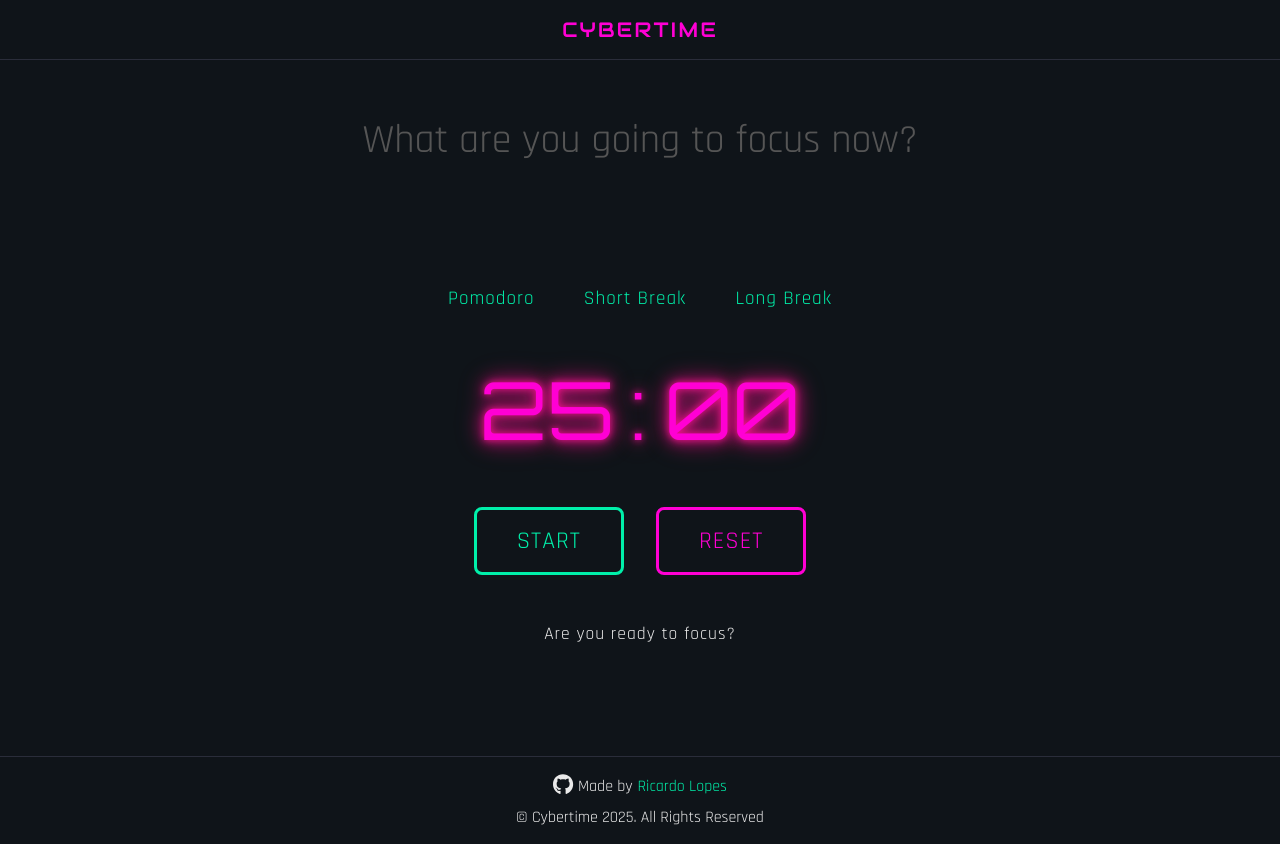
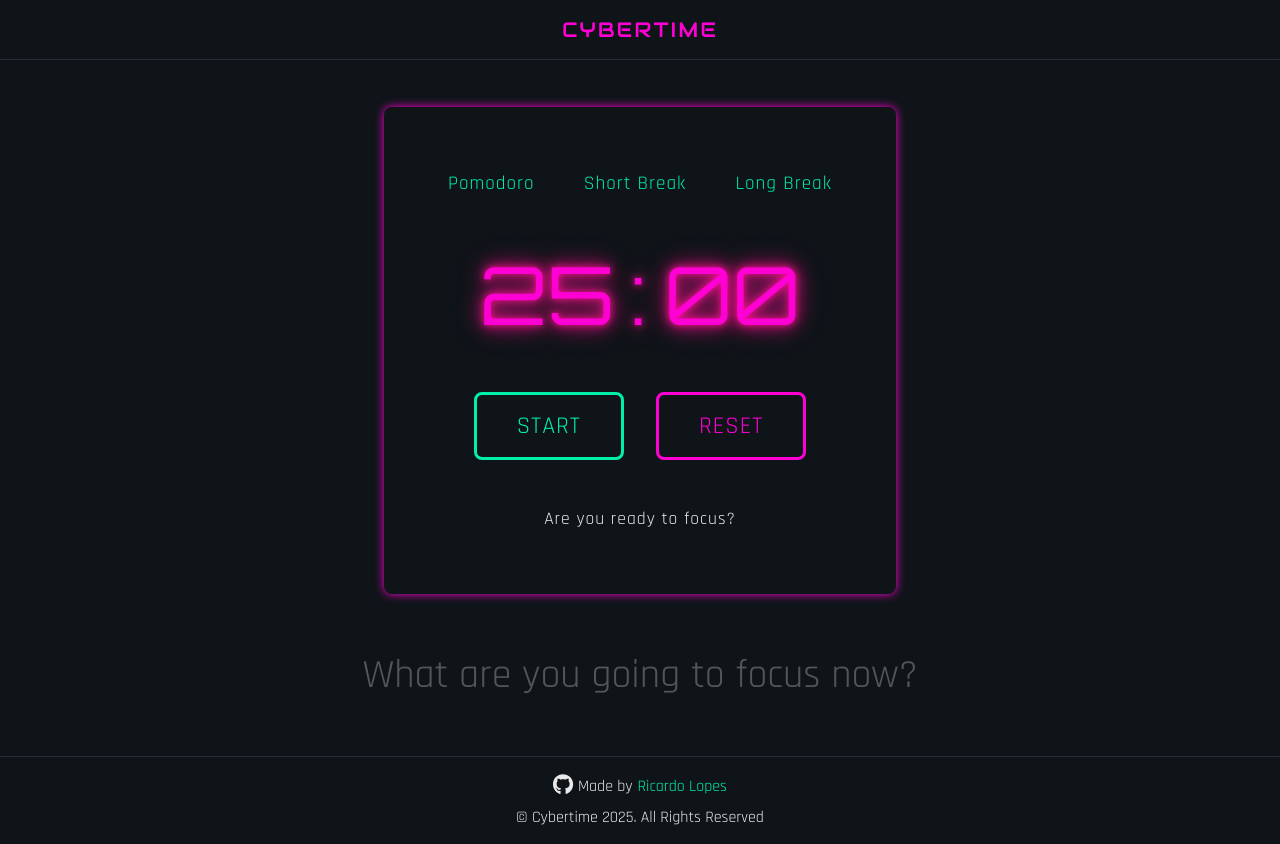
Before and after one commit to RicardoLopesFV/cybertime-app, a React (Vite) app: page / in a window 1280 px wide. Built offline with nearby package versions, Linux system fonts and the light colour scheme.

Commit message:
layout fixes

```diff
--- a/src/App.tsx
+++ b/src/App.tsx
@@ -8,8 +8,8 @@ function App() {
     <>
       <Header />
       <main>
+        <PomodoroTimer />
         <Task />
-        <PomodoroTimer />
       </main>
       <Footer/>
     </>
--- a/src/components/PomodoroTimer/styles.ts
+++ b/src/components/PomodoroTimer/styles.ts
@@ -1,7 +1,7 @@
 import styled from "styled-components";
 
 const breakpoints = {
-  mobile: "320px",
+  mobile: "425px",
   tablet: "768px",
   desktop: "1024px",
   desktopL: "1440px",
@@ -20,6 +20,18 @@ export const Container = styled.div`
   align-items: center;
   justify-content: center;
   gap: 1rem;
+  border-radius: 8px;
+  box-shadow: 0 0 10px ${({ theme }) => theme.neonPink};
+
+  @media (max-width: ${breakpoints.desktop}) {
+    width: 90%;
+    padding: 2rem;
+  }
+
+  @media (max-width: ${breakpoints.tablet}) {
+    width: 80%;
+    padding: 2rem;
+  }
 `
 
 export const Options = styled.ul`
@@ -46,13 +58,21 @@ export const Options = styled.ul`
     }
   }
 
-  @media (min-width: ${breakpoints.mobile}) and (max-width: ${breakpoints.tablet}) {
+  @media (max-width: ${breakpoints.tablet}) {
+    li {
+      font-size: 1rem;
+    }
+  }
+
+  @media (max-width: ${breakpoints.mobile}) {
     justify-content: space-around;
+    gap: 1rem;
 
     li {
-      font-size: 0.9rem;
+      font-size: 0.8rem;
     }
   }
+
 `
 
 export const Timer = styled.div`
@@ -74,7 +94,8 @@ export const Timer = styled.div`
       0 0 15px rgba(255, 20, 147, 0.4),
       0 0 25px rgba(255, 20, 147, 0.2);
     animation: cyberpunk-glow 4s ease-in-out infinite alternate;
-    filter: drop-shadow(0 0 10px rgba(255, 20, 147, 0.3));
+    filter: drop-shadow(0 0 8px rgba(255, 20, 147, 0.4));
+
   }
 
   @keyframes cyberpunk-glow {
@@ -83,7 +104,7 @@ export const Timer = styled.div`
         0 0 5px rgba(255, 20, 147, 0.8),
         0 0 10px rgba(255, 20, 147, 0.5),
         0 0 20px rgba(255, 20, 147, 0.3);
-      filter: drop-shadow(0 0 8px rgba(255, 20, 147, 0.3));
+        filter: drop-shadow(0 0 8px rgba(255, 20, 147, 0.3));
     }
     to {
       text-shadow:
@@ -94,12 +115,18 @@ export const Timer = styled.div`
       filter: drop-shadow(0 0 12px rgba(255, 20, 147, 0.4));
     }
   }
-
-  @media (min-width: ${breakpoints.mobile}) and (max-width: ${breakpoints.tablet}) {
+  @media (max-width: ${breakpoints.desktop}) {
     span {
-      font-size: 4rem;
+      font-size: 4.5rem;
     }
   }
+
+  @media (max-width: ${breakpoints.mobile}) {
+    span {
+      font-size: 3.5rem;
+    }
+  }
+
 `
 
 export const Buttons = styled.div`
@@ -130,10 +157,6 @@ export const Button = styled.button<ButtonProps>`
   border-radius: 8px;
   transition: all 0.3s cubic-bezier(0.4, 0, 0.2, 1);
 
-  @media (min-width: ${breakpoints.mobile}) and (max-width: ${breakpoints.tablet}) {
-    font-size: 1.2rem;
-  }
-
   &:hover {
     background: ${({ theme, $variant }) =>
       $variant === "start" ? theme.neonGreen : theme.neonPink
@@ -143,6 +166,12 @@ export const Button = styled.button<ButtonProps>`
     transform: scale(1.05);
     animation: pulse 2s infinite;
   }
+
+  @media (max-width: ${breakpoints.mobile}) {
+    font-size: 1rem;
+    padding: 0.8rem 1.5rem;
+    border: 2px solid;
+  }
 `
 
 export const Message = styled.p`
@@ -150,7 +179,12 @@ export const Message = styled.p`
   font-size: 1.1rem;
   letter-spacing: 1px;
 
-  @media (min-width: ${breakpoints.mobile}) and (max-width: ${breakpoints.tablet}) {
+  @media (max-width: ${breakpoints.tablet}){
+    font-size: 1rem;
+  }
+
+  @media (max-width: ${breakpoints.mobile}){
     font-size: 0.9rem;
   }
+
 `
--- a/src/components/Task/styles.ts
+++ b/src/components/Task/styles.ts
@@ -10,7 +10,7 @@ const breakpoints = {
 
 export const Container = styled.div`
   width: 100%;
-  margin-bottom: 3rem;
+  margin-top: 3rem;
   text-align: center;
 `;
 
@@ -36,10 +36,10 @@ export const Input = styled.input`
   }
 
   @media (max-width: ${breakpoints.tablet}) {
-    font-size: 2rem;
+    font-size: 1.8rem;
   }
 
   @media (max-width: ${breakpoints.mobileLarge}) {
-    font-size: 1.5rem;
+    font-size: 1.3rem;
   }
 `;
```
